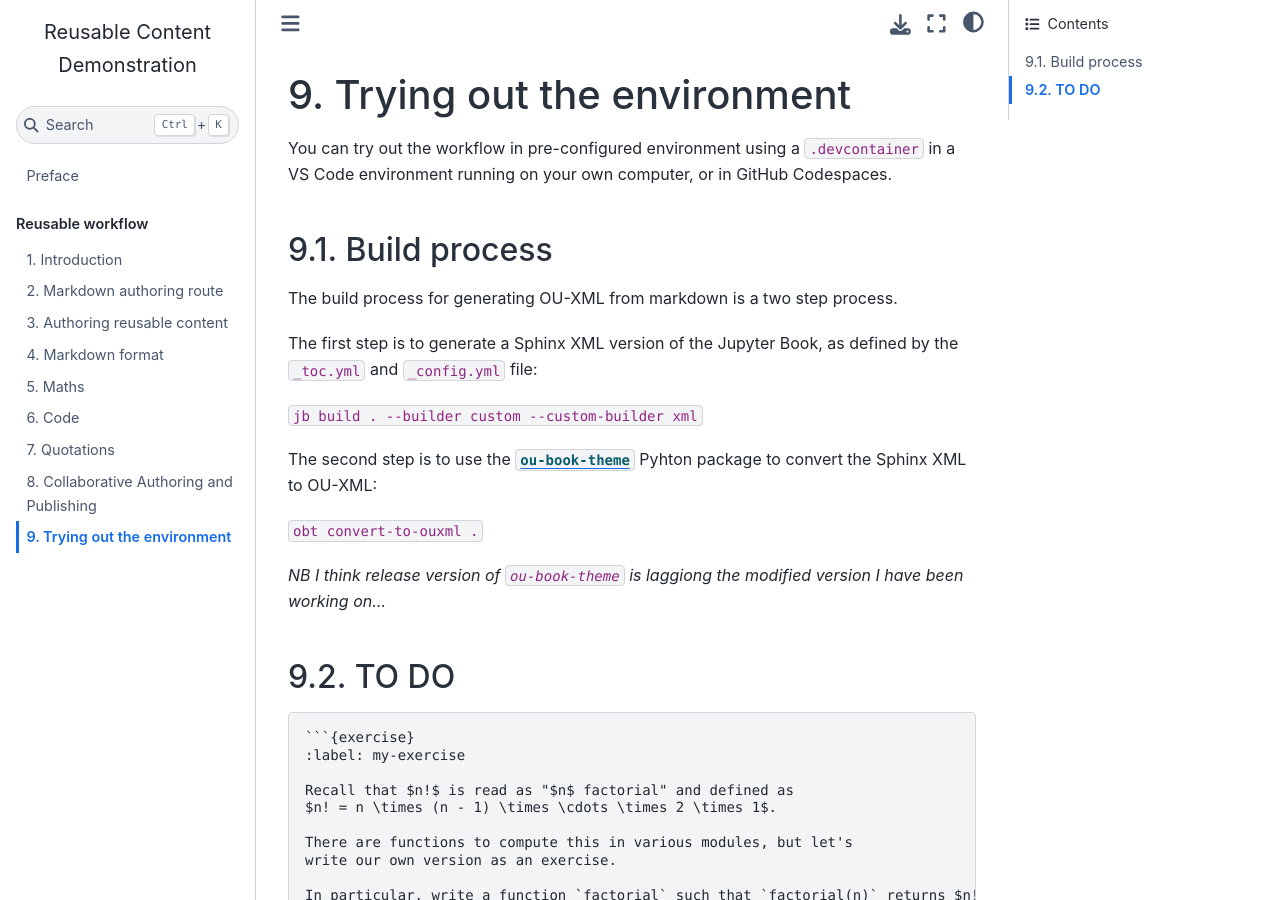
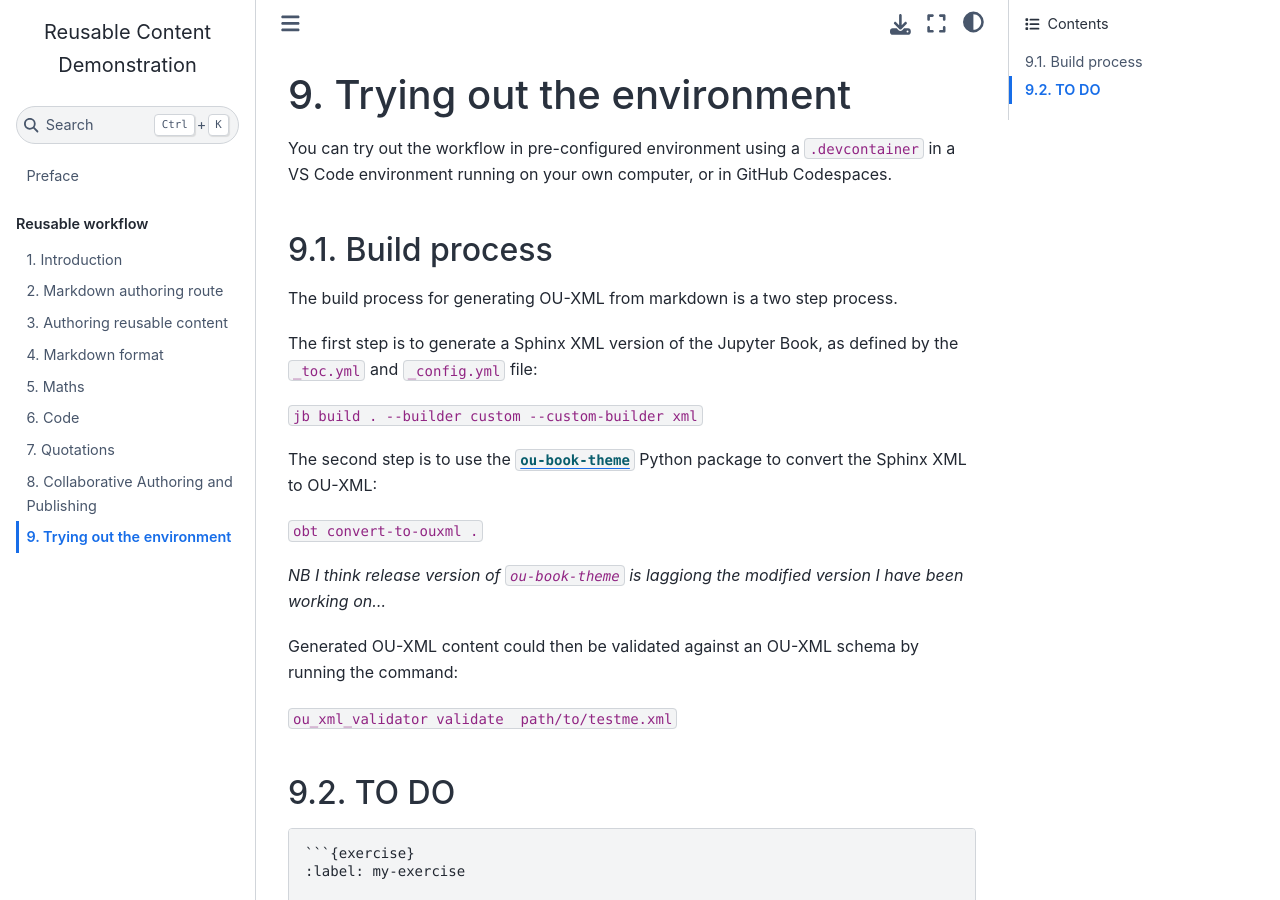
Before and after one commit to OpenComputingLab/reusable-content-example, a Jupyter Book: the page built from sandbox.md, in a window 1280 px wide and 900 px high. Built offline with Jupyter Book 1.0.4 settings and Sphinx 7.4.7 and the Sphinx Book theme 1.1.4, drawn with Linux system fonts in a browser that asks for light colours.

Commit message:
Update sandbox.md

```diff
--- a/sandbox.md
+++ b/sandbox.md
@@ -10,11 +10,15 @@ The first step is to generate a Sphinx XML version of the Jupyter Book, as defin
 
 `jb build . --builder custom --custom-builder xml`
 
-The second step is to use the [`ou-book-theme`](https://pypi.org/project/ou-book-theme/) Pyhton package to convert the Sphinx XML to OU-XML:
+The second step is to use the [`ou-book-theme`](https://pypi.org/project/ou-book-theme/) Python package to convert the Sphinx XML to OU-XML:
 
 `obt convert-to-ouxml .`
 
 *NB I think release version of `ou-book-theme` is laggiong the modified version I have been working on...*
+
+Generated OU-XML content could then be validated against an OU-XML schema by running the command:
+
+`ou_xml_validator validate  path/to/testme.xml`
 
 ## TO DO
 
```
